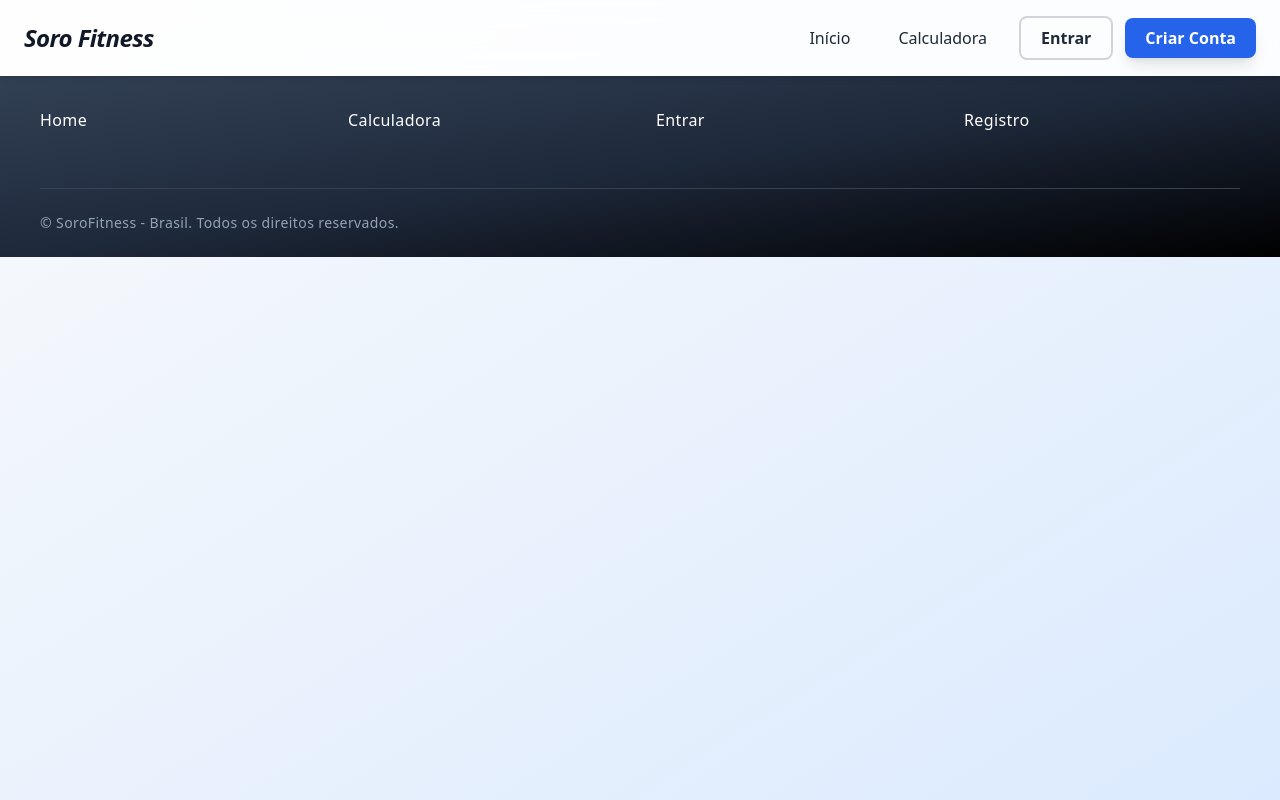
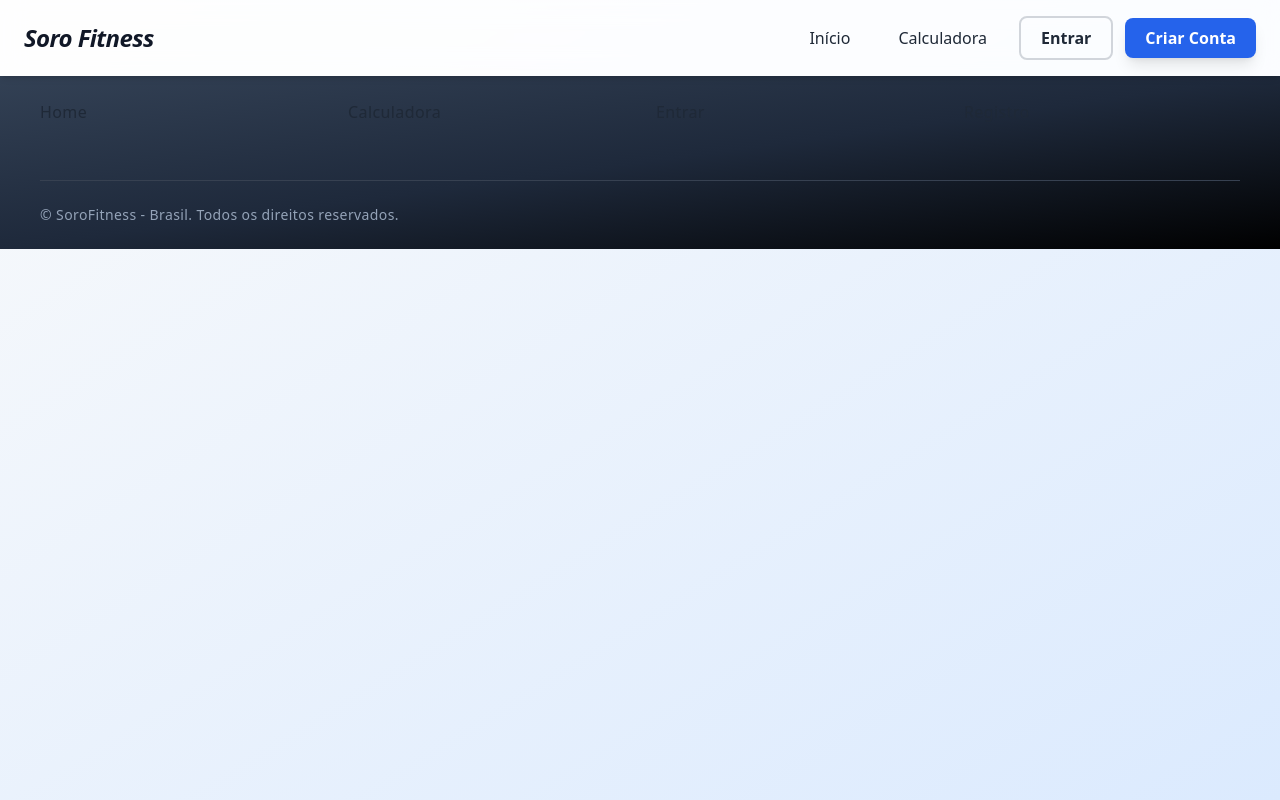
Before and after one commit to gustahxn/CalcImc, a React (Vite) app in the folder calcImc/: page /footer in a window 1280 px wide. Shown: the top 800 px of the page. Built offline with nearby package versions, Linux system fonts and the light colour scheme; no server answers.

Commit message:
Update: Footer font e padding alterado

```diff
--- a/calcImc/src/components/Footer.jsx
+++ b/calcImc/src/components/Footer.jsx
@@ -1,22 +1,22 @@
 const Footer = () => {
   return (
-    <footer class="tracking-wide bg-gradient-to-br from-slate-700 via-slate-800 to-black pt-8 pb-6 px-10">
+    <footer class="tracking-wide bg-gradient-to-br from-slate-700 via-slate-800 to-black pt-6 pb-6 px-10">
       <div class="max-w-screen-xl mx-auto">
         <div class="grid grid-cols-1 sm:grid-cols-2 lg:grid-cols-4 gap-8">
           <div>
-            <h4 class="text-white font-medium text-base mb-6">Home</h4>
+            <h4 class="text-gray-800 font-medium text-base mb-6">Home</h4>
           </div>
 
           <div>
-            <h4 class="text-white font-medium text-base mb-6">Calculadora</h4>
+            <h4 class="text-gray-800 font-medium text-base mb-6">Calculadora</h4>
           </div>
 
           <div>
-            <h4 class="text-white font-medium text-base mb-6">Entrar</h4>
+            <h4 class="text-gray-800 font-medium text-base mb-6">Entrar</h4>
           </div>
 
           <div>
-            <h4 class="text-white font-medium text-base mb-6">Registro</h4>
+            <h4 class="text-gray-800 font-medium text-base mb-6">Registro</h4>
           </div>
         </div>
 
```
